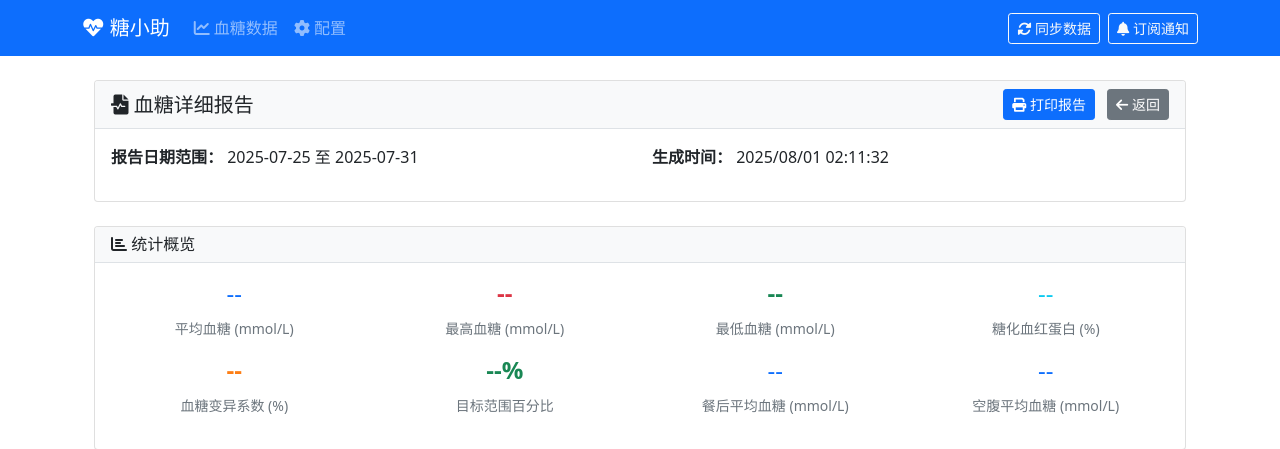
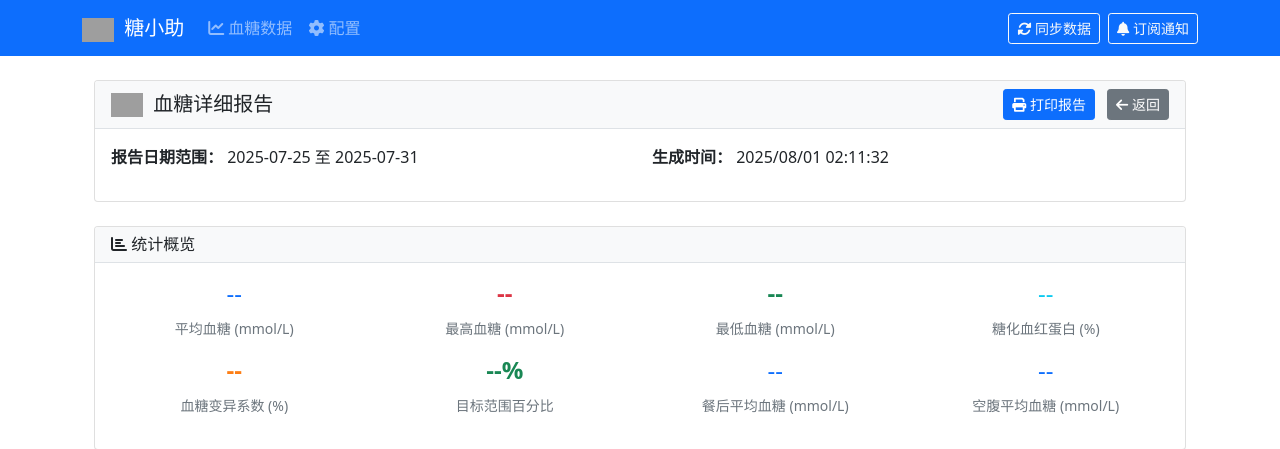
Before and after one commit to flyhunterl/glucose-buddy, a Flask app: page /report in a window 1280 px wide. Shown: the top 449 px of the page. Run offline with Flask 3, Linux system fonts and the light colour scheme; data that the repository does not hold is empty; some libraries are stand-ins or nearby versions; grey boxes are pictures that could not be loaded.

Commit message:
feat: 添加并更新项目 logo

```diff
--- a/templates/base.html
+++ b/templates/base.html
@@ -17,10 +17,7 @@
     <link rel="manifest" href="/static/manifest.json">
 
     <!-- Icons -->
-    <link rel="icon" type="image/png" sizes="32x32" href="/static/icon-32.png">
-    <link rel="icon" type="image/png" sizes="16x16" href="/static/icon-16.png">
-    <link rel="apple-touch-icon" sizes="180x180" href="/static/icon-180.png">
-    <link rel="mask-icon" href="/static/icon.svg" color="#007bff">
+    <link rel="icon" href="{{ url_for('static', filename='ico.png') }}">
 
     <!-- Bootstrap CSS -->
     <link href="https://cdn.jsdelivr.net/npm/bootstrap@5.1.3/dist/css/bootstrap.min.css" rel="stylesheet">
@@ -87,7 +84,7 @@
     <nav class="navbar navbar-expand-lg navbar-dark bg-primary">
         <div class="container">
             <a class="navbar-brand" href="{{ url_for('index') }}">
-                <i class="fas fa-heartbeat"></i> 糖小助
+                <img src="{{ url_for('static', filename='ico.png') }}" alt="Logo" style="height: 24px; margin-right: 5px;"> 糖小助
             </a>
             <button class="navbar-toggler" type="button" data-bs-toggle="collapse" data-bs-target="#navbarNav">
                 <span class="navbar-toggler-icon"></span>
--- a/templates/report.html
+++ b/templates/report.html
@@ -10,7 +10,7 @@
             <div class="card">
                 <div class="card-header d-flex justify-content-between align-items-center">
                     <h5 class="card-title mb-0">
-                        <i class="fas fa-file-medical-alt"></i> 血糖详细报告
+                        <img src="{{ url_for('static', filename='ico.png') }}" alt="Logo" style="height: 24px; margin-right: 5px;"> 血糖详细报告
                     </h5>
                     <div>
                         <button class="btn btn-primary btn-sm" onclick="window.print()">
```
Also changed, not shown: 1 other file.
